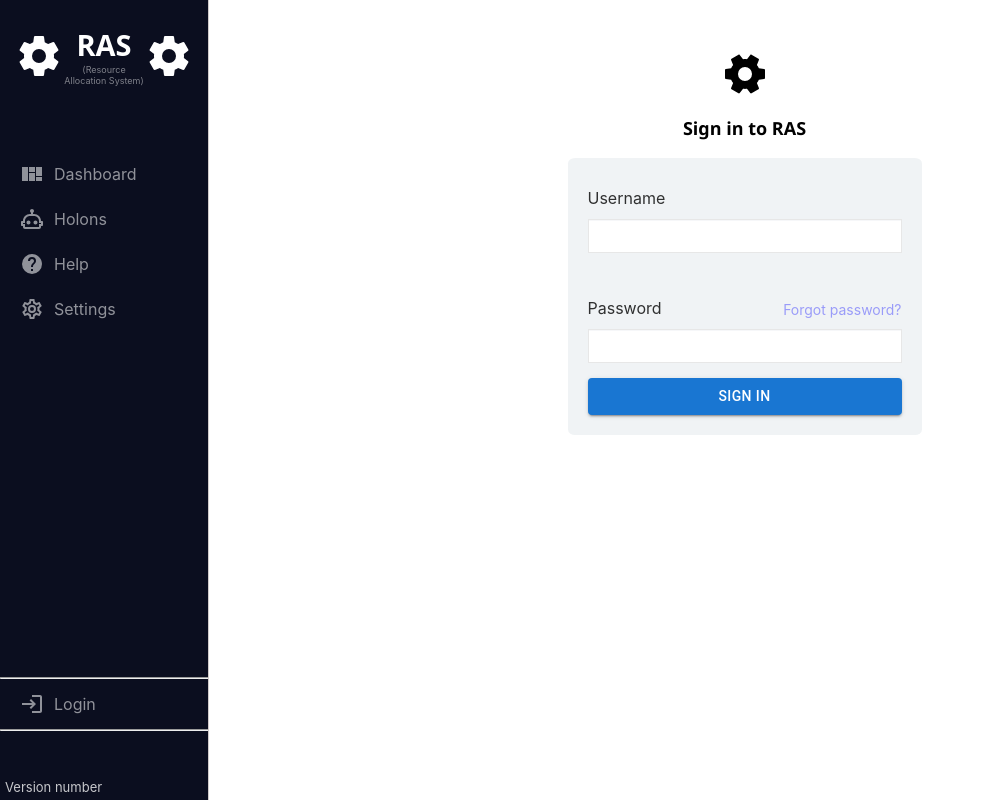
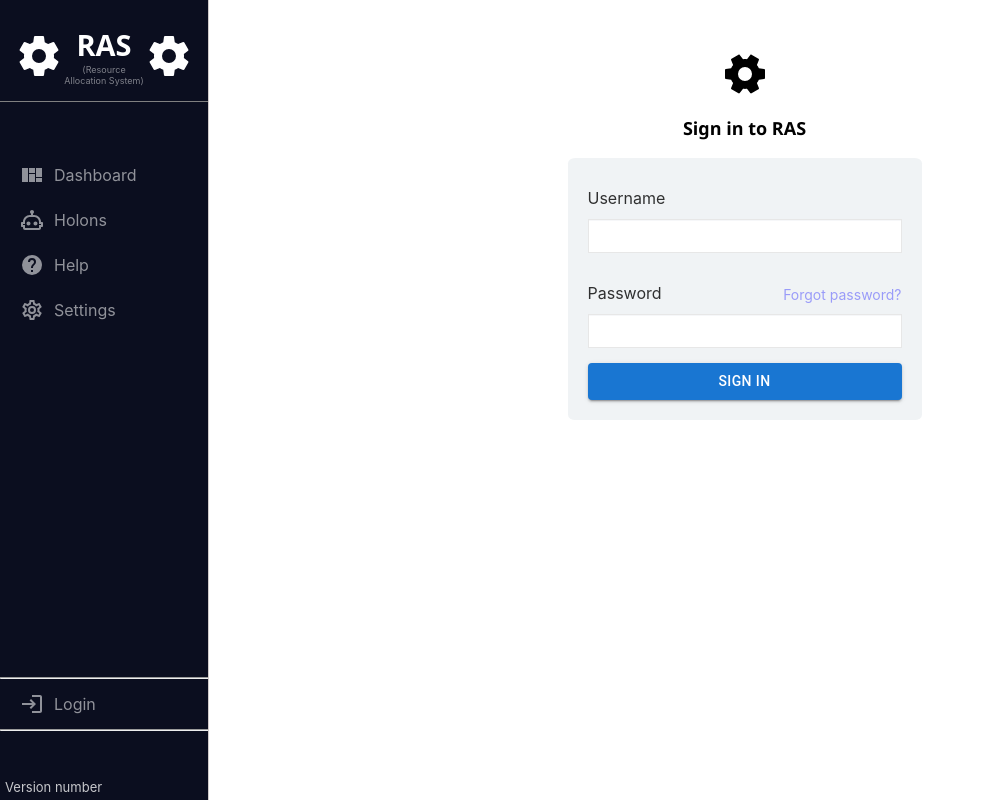
Before and after one commit to ferakp/hmas-resource-allocator, a React (Create React App) app: page / in a window 1280 px wide. Shown: the whole page, without its empty margins (0-985 px from the left). Built offline with nearby package versions, Linux system fonts and the light colour scheme.

Commit message:
Fix cursor & input padding & update package.json

```diff
--- a/package.json
+++ b/package.json
@@ -3,8 +3,11 @@
   "version": "0.1.0",
   "private": true,
   "dependencies": {
+    "@emotion/react": "^11.9.0",
+    "@emotion/styled": "^11.8.1",
     "@mdi/js": "^6.6.96",
     "@mdi/react": "^1.6.0",
+    "@mui/material": "^5.8.0",
     "@testing-library/jest-dom": "^5.16.4",
     "@testing-library/react": "^13.2.0",
     "@testing-library/user-event": "^13.5.0",
--- a/src/components/login/Login.js
+++ b/src/components/login/Login.js
@@ -17,8 +17,12 @@ export class Login extends React.Component {
   }
 
   signin = () => {
-    console.log("Clicked");
+    console.log("Signin");
   };
+
+  sendPassword = () => {
+    console.log("Send password");
+  }
 
   forgotPassword = () => {
     this.setState({ mode: "password" });
@@ -93,7 +97,7 @@ export class Login extends React.Component {
                 <Button
                   variant="contained"
                   className={styles.button}
-                  onClick={() => this.signin()}
+                  onClick={() => this.sendPassword()}
                 >
                   Send
                 </Button>
--- a/src/components/login/Login.module.css
+++ b/src/components/login/Login.module.css
@@ -48,6 +48,7 @@
     box-shadow: inset 0 1px 0 rgba(208,215,222,0.2);
     margin-top: 11px;
     outline-style: none;
+    padding-left: 5px;
 }
 
 .button {
@@ -59,7 +60,7 @@
     flex: 1;
     flex-direction: row;
     align-items: flex-end;
-    margin-top: 25px;
+    margin-top: 10px;
 }
 
 .forgotPasswordLabel {
--- a/src/components/sidebars/left-side-bar/LeftSidebar.module.css
+++ b/src/components/sidebars/left-side-bar/LeftSidebar.module.css
@@ -50,6 +50,7 @@
 .logoContainer {
     padding: 10px;
     margin-top: 10px;
+    border-bottom: 1px grey solid;
 }
 
 
@@ -83,7 +84,6 @@
     flex: 1;
     align-items: flex-start;
     margin-top: 50px;
-    cursor: pointer;
     height: 100%;
     overflow: hidden;
 }
@@ -110,6 +110,7 @@
     padding-bottom: 5px;
     padding-top: 5px;
     max-height: 45px;
+    cursor: pointer;
 }
 
 .versionInfoContainer {
@@ -134,6 +135,7 @@
     margin-top: auto;
     align-content: flex-end;
     align-self: flex-end;
+    cursor: auto;
 }
 
 .footer hr {
```
Also changed, not shown: 1 other file (tests, documents, lock files or other folders).
